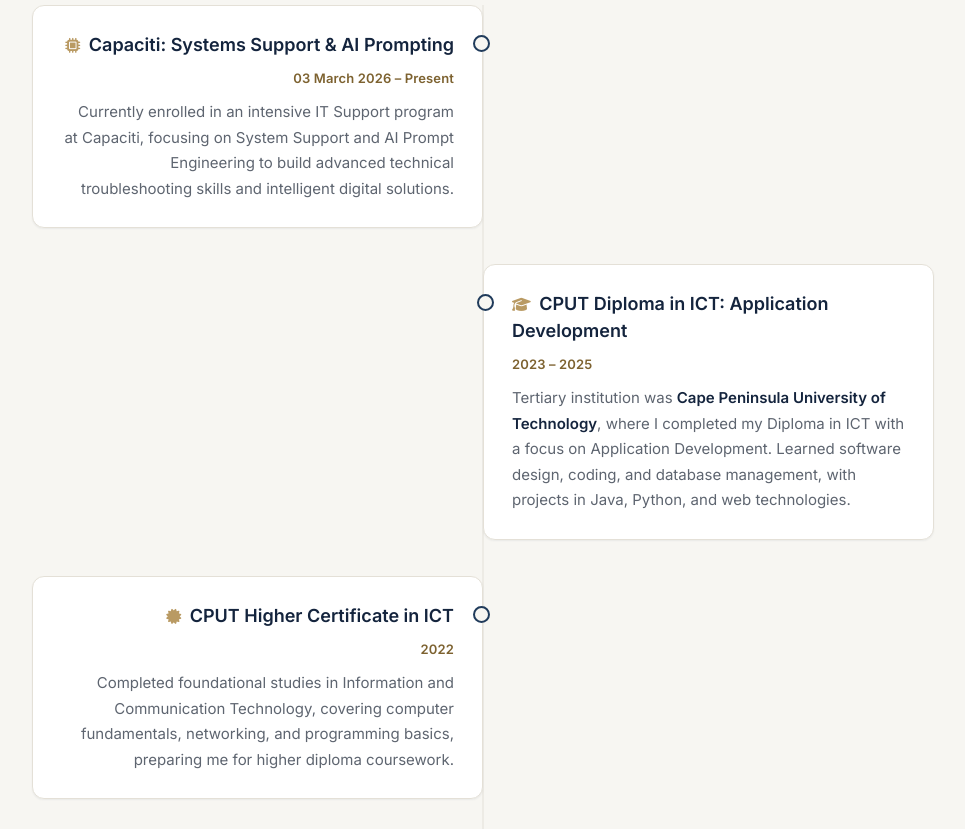
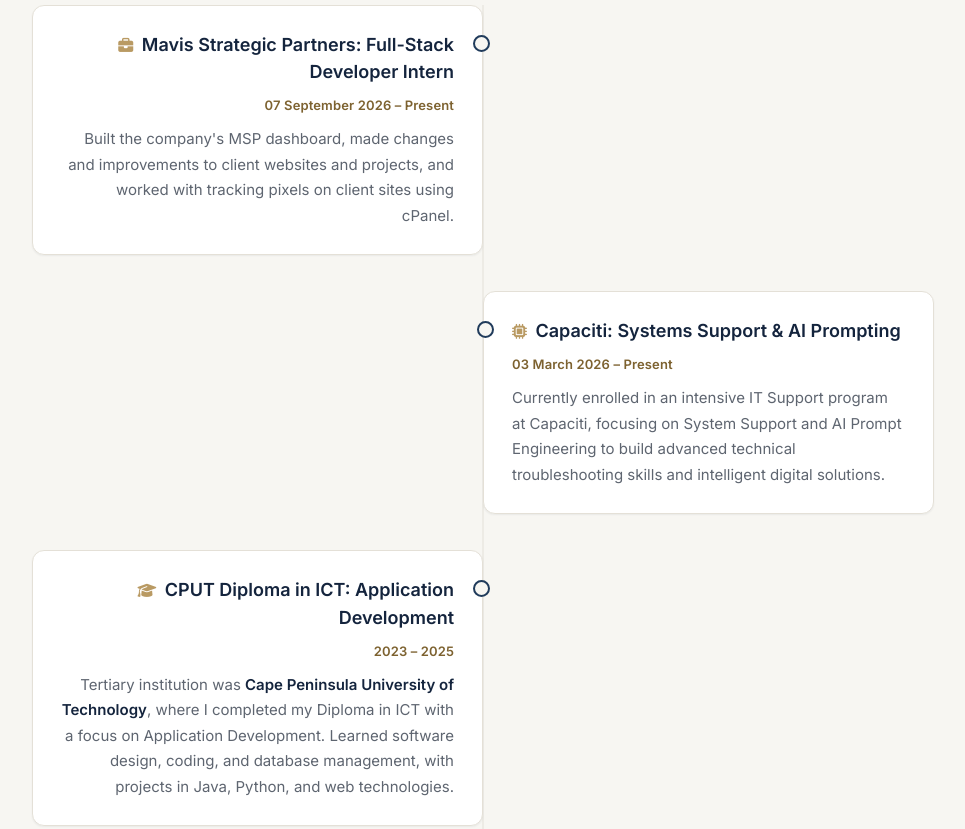
Before and after one commit to Ririesphe/Portfolio-SM, a plain HTML site: page index.html in a window 1280 px wide. Shown: the part 1760-2589 px from the top of the page, without its empty margins (157-1122 px from the left). Drawn offline with nearby package versions, Linux system fonts and the light colour scheme.

Commit message:
Add Mavis Strategic Partners internship to History
Co-Authored-By: Claude Opus 5.5 <noreply@anthropic.com>
Claude-Session: https://claude.ai/code/session_01X85WwbS1Rgp5NCTKTvKn1m

```diff
--- a/index.html
+++ b/index.html
@@ -440,8 +440,17 @@ footer .logo{color:#F7F6F2;border-color:var(--gold)}
       <h2>History</h2>
 
       <ul class="history-tree">
+        <!-- Current: Mavis Strategic Partners -->
+        <li class="left">
+          <span>
+            <i class="fas fa-briefcase"></i> <strong>Mavis Strategic Partners: Full-Stack Developer Intern</strong>
+            <small>07 September 2026 – Present</small>
+            <p>Built the company's MSP dashboard, made changes and improvements to client websites and projects, and
+              worked with tracking pixels on client sites using cPanel.</p>
+          </span>
+        </li>
         <!-- Current: Capaciti -->
-        <li class="left">
+        <li class="right">
           <span>
             <i class="fas fa-microchip"></i> <strong>Capaciti: Systems Support &amp; AI Prompting</strong>
             <small>03 March 2026 – Present</small>
@@ -451,7 +460,7 @@ footer .logo{color:#F7F6F2;border-color:var(--gold)}
         </li>
 
         <!-- Diploma (latest) -->
-        <li class="right">
+        <li class="left">
           <span>
             <i class="fas fa-graduation-cap"></i> <strong>CPUT Diploma in ICT: Application Development</strong>
             <small>2023 – 2025</small>
@@ -462,7 +471,7 @@ footer .logo{color:#F7F6F2;border-color:var(--gold)}
         </li>
 
         <!-- Higher Certificate -->
-        <li class="left">
+        <li class="right">
           <span>
             <i class="fas fa-certificate"></i> <strong>CPUT Higher Certificate in ICT</strong>
             <small>2022</small>
@@ -472,7 +481,7 @@ footer .logo{color:#F7F6F2;border-color:var(--gold)}
         </li>
 
         <!-- Google IT Support Certificate -->
-        <li class="right">
+        <li class="left">
           <span>
             <i class="fas fa-certificate"></i> <strong>Google IT Support Certificate</strong>
             <small>April 2021 – March 2022</small>
@@ -484,7 +493,7 @@ footer .logo{color:#F7F6F2;border-color:var(--gold)}
         </li>
 
         <!-- Volunteer Experience -->
-        <li class="left">
+        <li class="right">
           <span>
             <i class="fas fa-hands-helping"></i> <strong>Zeenash Media Volunteer</strong>
             <small>Dec 2020 – June 2021</small>
@@ -494,7 +503,7 @@ footer .logo{color:#F7F6F2;border-color:var(--gold)}
         </li>
 
         <!-- High School -->
-        <li class="right">
+        <li class="left">
           <span>
             <i class="fas fa-school"></i> <strong>Thozamisa Senior Secondary School</strong>
             <small>2020</small>
```
